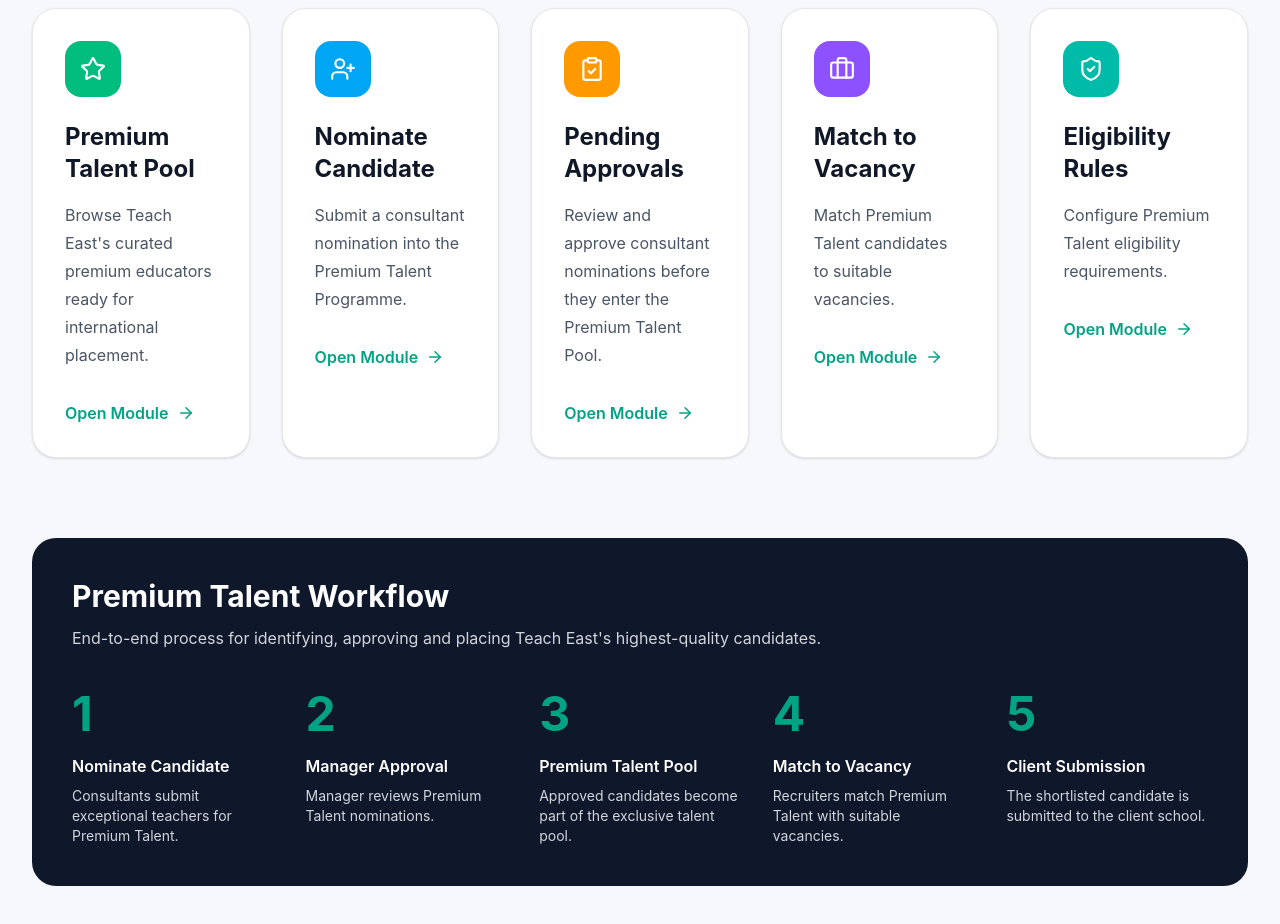
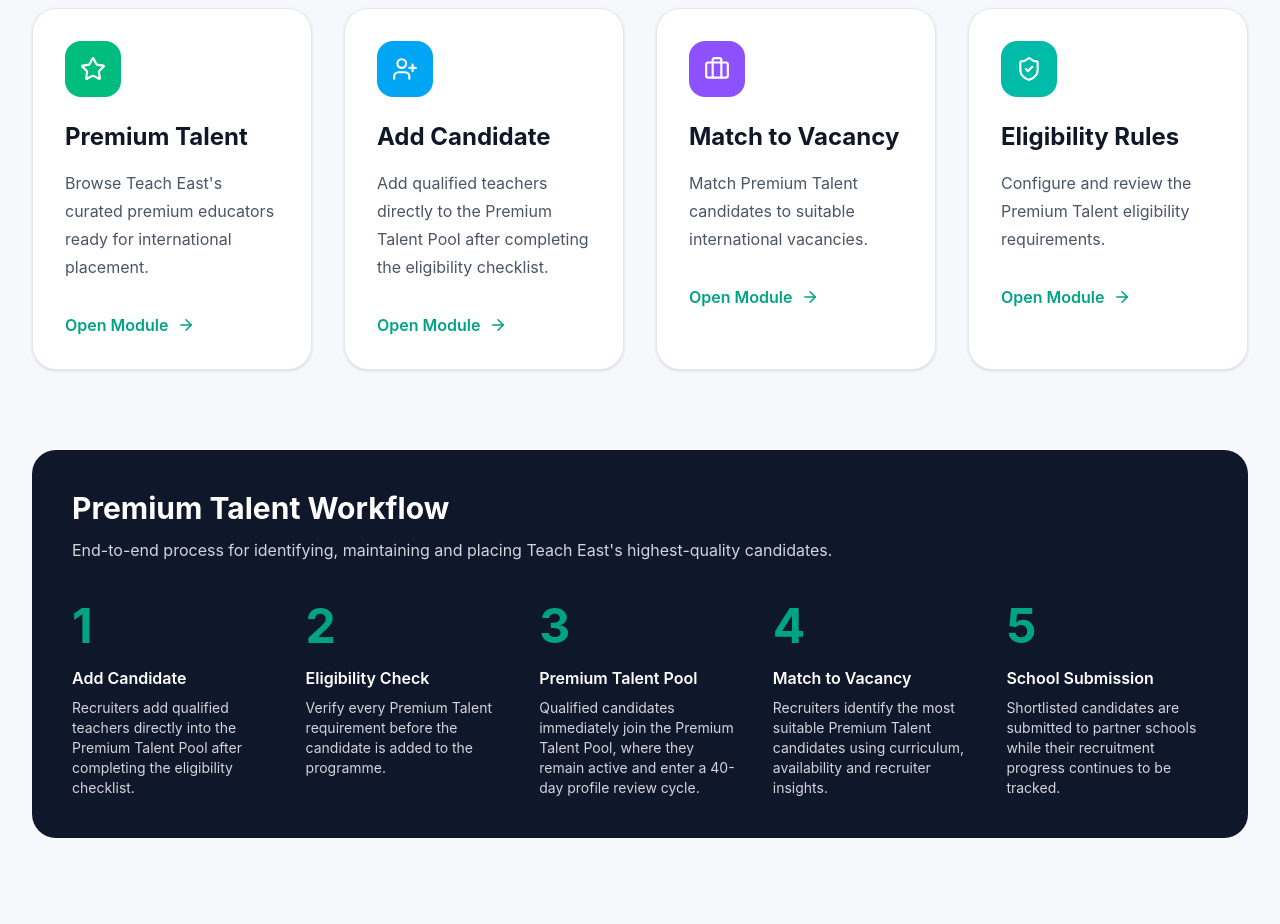
Before and after one commit to Maroua-27/premium-talent, a Next.js app: page / in a window 1280 px wide. Shown: the part 320-1244 px from the top of the page. Built offline with nearby package versions, Linux system fonts and the light colour scheme.

Commit message:
Update homepage to CEO workflow

```diff
--- a/app/page.tsx
+++ b/app/page.tsx
@@ -2,7 +2,6 @@
 import {
   Star,
   UserPlus,
-  ClipboardCheck,
   Briefcase,
   ShieldCheck,
   ArrowRight,
@@ -10,7 +9,7 @@
 
 const pages = [
   {
-    title: "Premium Talent Pool",
+    title: "Premium Talent",
     description:
       "Browse Teach East's curated premium educators ready for international placement.",
     href: "/premium-talent",
@@ -18,25 +17,17 @@
     color: "bg-emerald-500",
   },
   {
-    title: "Nominate Candidate",
+    title: "Add Candidate",
     description:
-      "Submit a consultant nomination into the Premium Talent Programme.",
+      "Add qualified teachers directly to the Premium Talent Pool after completing the eligibility checklist.",
     href: "/nominations",
     icon: UserPlus,
     color: "bg-sky-500",
   },
   {
-    title: "Pending Approvals",
-    description:
-      "Review and approve consultant nominations before they enter the Premium Talent Pool.",
-    href: "/pending-approvals",
-    icon: ClipboardCheck,
-    color: "bg-amber-500",
-  },
-  {
     title: "Match to Vacancy",
     description:
-      "Match Premium Talent candidates to suitable vacancies.",
+      "Match Premium Talent candidates to suitable international vacancies.",
     href: "/match",
     icon: Briefcase,
     color: "bg-violet-500",
@@ -44,7 +35,7 @@
   {
     title: "Eligibility Rules",
     description:
-      "Configure Premium Talent eligibility requirements.",
+      "Configure and review the Premium Talent eligibility requirements.",
     href: "/settings",
     icon: ShieldCheck,
     color: "bg-teal-500",
@@ -54,6 +45,7 @@
 export default function Home() {
   return (
     <main className="min-h-screen bg-[#F6F8FB]">
+
       <div className="mx-auto max-w-7xl px-8 py-20">
 
         <div className="text-center">
@@ -67,13 +59,16 @@
           </h1>
 
           <p className="mx-auto mt-6 max-w-3xl text-lg leading-8 text-gray-600">
-            Interactive prototype demonstrating Teach East&#39;s Premium Talent workflow
-            from consultant nomination through approval, matching and placement.
+            Interactive prototype demonstrating Teach East&apos;s Premium Talent
+            workflow from candidate onboarding through matching and school
+            submission.
           </p>
 
         </div>
 
-        <div className="mt-16 grid gap-8 md:grid-cols-2 xl:grid-cols-5">
+        {/* Modules */}
+
+        <div className="mt-16 grid gap-8 md:grid-cols-2 xl:grid-cols-4">
 
           {pages.map((page) => {
 
@@ -100,7 +95,8 @@
                 <p className="mt-4 leading-7 text-gray-600">
                   {page.description}
                 </p>
-                                <div className="mt-8 flex items-center font-semibold text-[#00A384]">
+
+                <div className="mt-8 flex items-center font-semibold text-[#00A384]">
 
                   Open Module
 
@@ -128,7 +124,8 @@
           </h2>
 
           <p className="mt-3 text-gray-300">
-            End-to-end process for identifying, approving and placing Teach East&#39;s highest-quality candidates.
+            End-to-end process for identifying, maintaining and placing
+            Teach East&apos;s highest-quality candidates.
           </p>
 
           <div className="mt-10 grid gap-8 md:grid-cols-5">
@@ -140,11 +137,12 @@
               </div>
 
               <h3 className="mt-4 font-semibold">
-                Nominate Candidate
+                Add Candidate
               </h3>
 
               <p className="mt-2 text-sm text-gray-300">
-                Consultants submit exceptional teachers for Premium Talent.
+                Recruiters add qualified teachers directly into the Premium
+                Talent Pool after completing the eligibility checklist.
               </p>
 
             </div>
@@ -156,16 +154,16 @@
               </div>
 
               <h3 className="mt-4 font-semibold">
-                Manager Approval
+                Eligibility Check
               </h3>
 
               <p className="mt-2 text-sm text-gray-300">
-                Manager reviews Premium Talent nominations.
+                Verify every Premium Talent requirement before the candidate
+                is added to the programme.
               </p>
 
             </div>
-
-            <div>
+                        <div>
 
               <div className="text-5xl font-bold text-[#00A384]">
                 3
@@ -176,7 +174,9 @@
               </h3>
 
               <p className="mt-2 text-sm text-gray-300">
-                Approved candidates become part of the exclusive talent pool.
+                Qualified candidates immediately join the Premium Talent Pool,
+                where they remain active and enter a 40-day profile review
+                cycle.
               </p>
 
             </div>
@@ -192,7 +192,8 @@
               </h3>
 
               <p className="mt-2 text-sm text-gray-300">
-                Recruiters match Premium Talent with suitable vacancies.
+                Recruiters identify the most suitable Premium Talent candidates
+                using curriculum, availability and recruiter insights.
               </p>
 
             </div>
@@ -204,11 +205,12 @@
               </div>
 
               <h3 className="mt-4 font-semibold">
-                Client Submission
+                School Submission
               </h3>
 
               <p className="mt-2 text-sm text-gray-300">
-                The shortlisted candidate is submitted to the client school.
+                Shortlisted candidates are submitted to partner schools while
+                their recruitment progress continues to be tracked.
               </p>
 
             </div>
```
